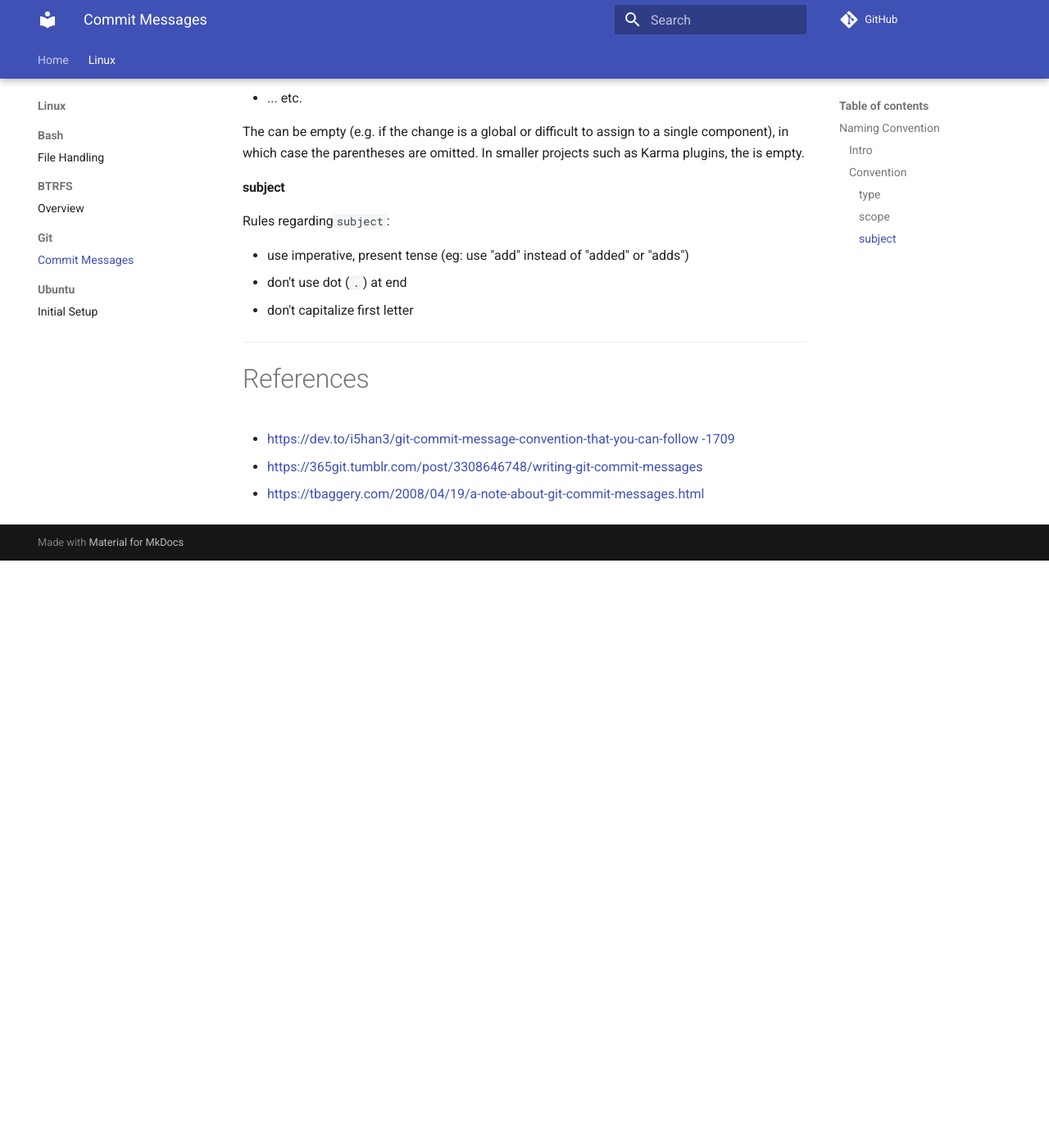
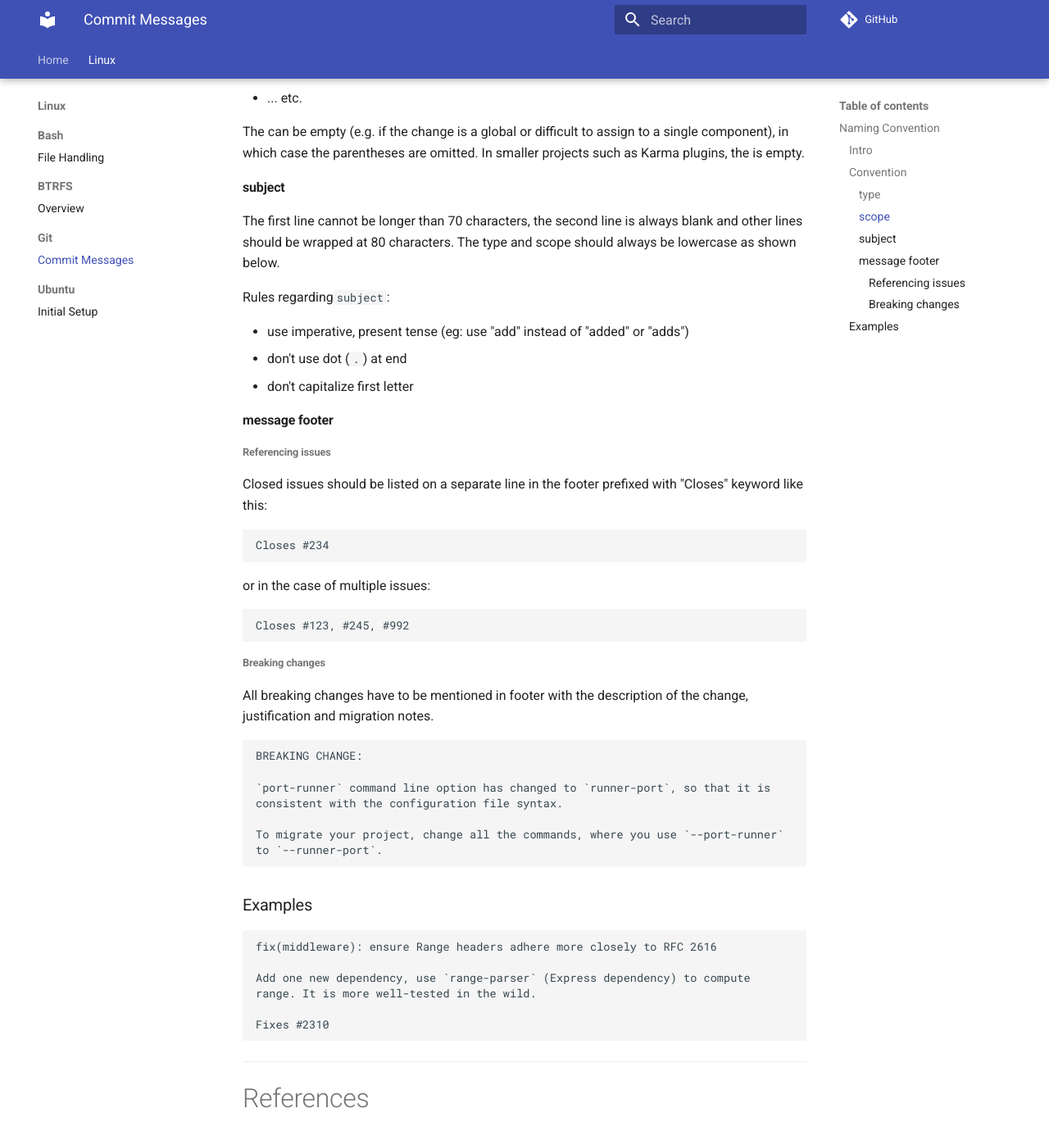
Before and after one commit to cvarta/wiki, an MkDocs documentation site: the page built from docs/linux/git/commit-messages.md, in a window 1280 px wide and 1400 px high, scrolled down 1174 px. Shown: the top 1391 px of the window at 82% size. Built offline with MkDocs 1.6.1 and Material for MkDocs 9.7.7, drawn with Linux system fonts in a browser that asks for light colours; comment, search, counter and statistics services are not loaded; before the commit the page ends 1858 px from its top, so only the background shows below that.

Commit message:
docs: add reference issues in commit messages

````diff
--- a/docs/linux/git/commit-messages.md
+++ b/docs/linux/git/commit-messages.md
@@ -37,11 +37,49 @@ Example `<scope>` values:
 The <scope> can be empty (e.g. if the change is a global or difficult to assign to a single component), in which case the parentheses are omitted. In smaller projects such as Karma plugins, the <scope> is empty.
 
 #### subject
+
+The first line cannot be longer than 70 characters, the second line is always blank and other lines should be wrapped at 80 characters. The type and scope should always be lowercase as shown below.
+
 Rules regarding`subject`:
 
 * use imperative, present tense (eg: use "add" instead of "added" or "adds")
 * don't use dot (`.`) at end
 * don't capitalize first letter
+
+#### message footer
+###### Referencing issues
+Closed issues should be listed on a separate line in the footer prefixed with "Closes" keyword like this:
+```shell
+Closes #234
+```
+or in the case of multiple issues:
+```shell
+Closes #123, #245, #992
+```
+###### Breaking changes
+All breaking changes have to be mentioned in footer with the description of
+the change, justification and migration notes.
+
+```shell
+BREAKING CHANGE:
+
+`port-runner` command line option has changed to `runner-port`, so that it is
+consistent with the configuration file syntax.
+
+To migrate your project, change all the commands, where you use `--port-runner`
+to `--runner-port`.
+```
+
+### Examples
+
+```shell
+fix(middleware): ensure Range headers adhere more closely to RFC 2616
+
+Add one new dependency, use `range-parser` (Express dependency) to compute
+range. It is more well-tested in the wild.
+
+Fixes #2310
+```
 
 ---
 # References
````
